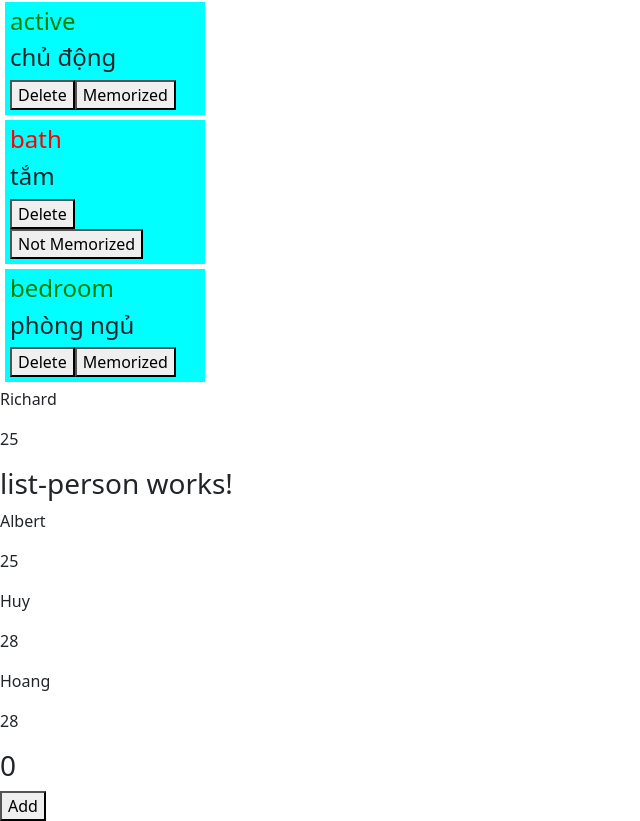
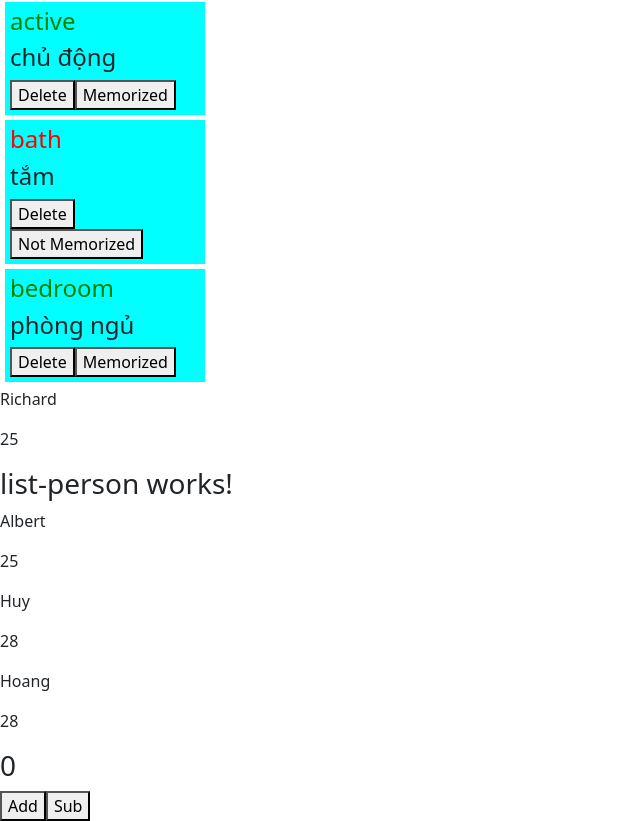
Before and after one commit to AlbertHoang/AngularLearning, an Angular app: page / in a window 1280 px wide. Shown: the part 1410-2231 px from the top of the page, without its empty margins (0-640 px from the left). Built offline with nearby package versions, Linux system fonts and the light colour scheme.

Commit message:
add sub | child parent component

```diff
--- a/src/app/child.component.ts
+++ b/src/app/child.component.ts
@@ -2,13 +2,19 @@
 
 @Component({
     selector: 'app-child',
-    template: `<button (click)="addForParent()">Add</button>`
+    template: `<button (click)="addForParent()">Add</button>
+    <button (click)="subForParent()">Sub</button>
+    `
 })
 
 export class ChildComponent{
     @Output() myClick = new EventEmitter();
 
     addForParent(){
-        this.myClick.emit();
+        this.myClick.emit(true);
+    }
+
+    subForParent(){
+        this.myClick.emit(false);
     }
 }
--- a/src/app/parent.component.ts
+++ b/src/app/parent.component.ts
@@ -4,10 +4,18 @@
     selector: 'app-parent',
     template: `
         <h3>{{ value }}</h3>
-        <app-child (myClick)="value = value + 1"></app-child>
+        <app-child (myClick)="changeValue($event)"></app-child>
         `
 })
 
 export class ParentComponent {
     value = 0;
+
+    changeValue(isAdd: boolean){
+        if (isAdd){
+            this.value = this.value + 1;
+        }else{
+            this.value = this.value - 1;
+        }
+    }
 }
```
